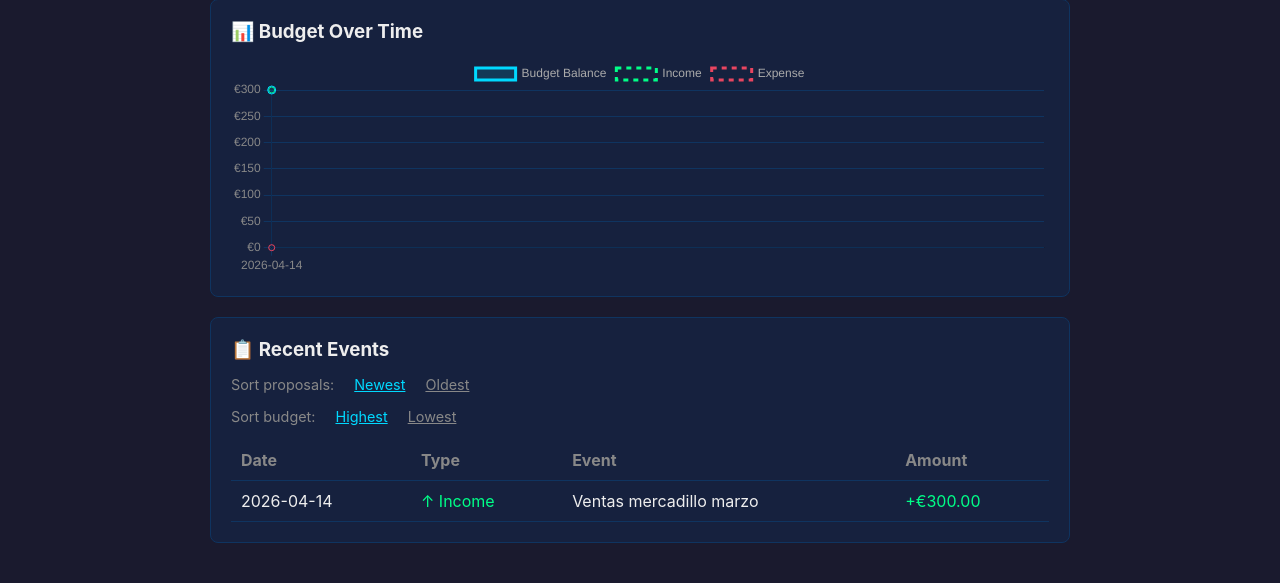
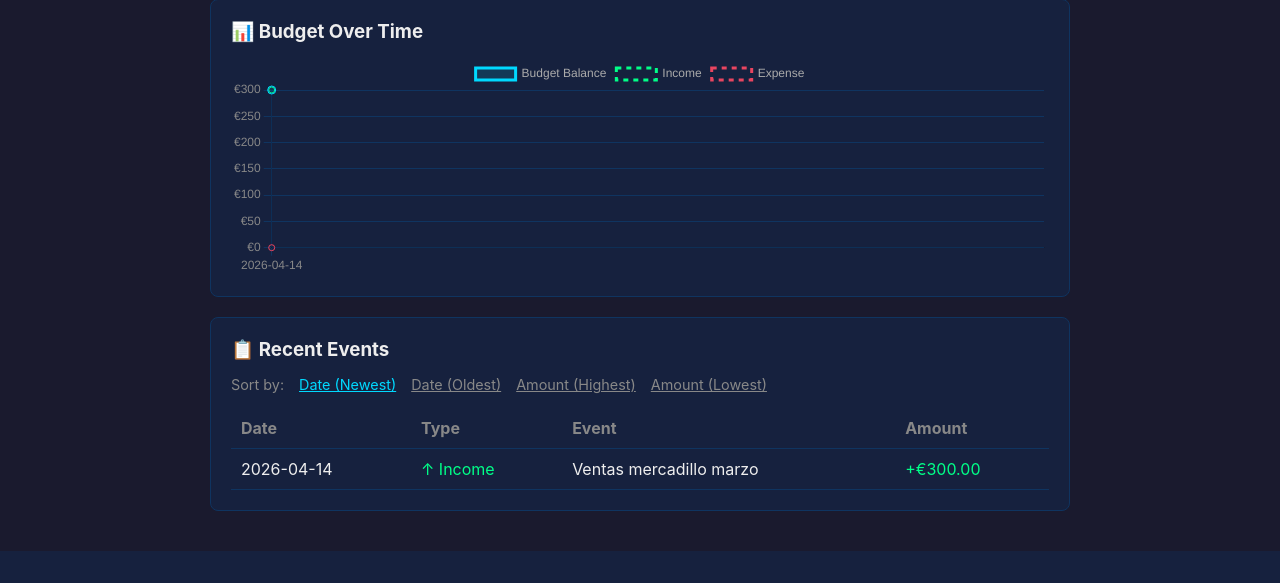
Before and after one commit to makespacemadrid/manavote, a Flask app: page /calendar in a window 1280 px wide. Shown: the part 265-848 px from the top of the page. After the commit the page ends 816 px from the top, so only its background shows below. Run offline with Flask 3, Linux system fonts and the light colour scheme; the visitor is signed in with stand-in values (Sample User, id 1); data comes from the database, SQL or seed files in the repository; data that the repository does not hold is empty.

Commit message:
Add calendar with unified sort options: date/amount, asc/desc

```diff
--- a/app.py
+++ b/app.py
@@ -603,17 +603,15 @@ def calendar():
         return redirect(url_for("login"))
 
     sort_by = request.args.get("sort", "date_desc")
-    amount_sort = request.args.get("amount", "desc")
 
     if sort_by == "date_asc":
-        proposal_order = "created_at ASC"
+        order_clause = "created_at ASC"
+    elif sort_by == "amount_desc":
+        order_clause = "amount DESC"
+    elif sort_by == "amount_asc":
+        order_clause = "amount ASC"
     else:
-        proposal_order = "created_at DESC"
-
-    if amount_sort == "asc":
-        budget_order = "amount ASC"
-    else:
-        budget_order = "amount DESC"
+        order_clause = "created_at DESC"
 
     conn = get_db()
     c = conn.cursor()
@@ -621,7 +619,7 @@ def calendar():
     c.execute(f"""
         SELECT id, title, amount, created_at, status, created_at as submitted_at
         FROM proposals
-        ORDER BY {proposal_order}
+        ORDER BY {order_clause}
         LIMIT 200
     """)
     proposals = c.fetchall()
@@ -629,7 +627,7 @@ def calendar():
     c.execute(f"""
         SELECT id, amount, description, created_at
         FROM budget_log
-        ORDER BY {budget_order}
+        ORDER BY {order_clause}
         LIMIT 100
     """)
     budget_logs = c.fetchall()
--- a/templates/calendar.html
+++ b/templates/calendar.html
@@ -51,15 +51,12 @@
 
 <div class="card">
     <h3>📋 Recent Events</h3>
-    <div style="margin-bottom: 15px; display: flex; gap: 20px; flex-wrap: wrap; font-size: 0.9em;">
-        <span style="color: #888;">Sort proposals:</span>
-        <a href="{{ url_for('calendar', sort='date_desc') }}" style="color: {{ '#00d9ff' if request.args.get('sort') == 'date_desc' or not request.args.get('sort') else '#888' }};">Newest</a>
-        <a href="{{ url_for('calendar', sort='date_asc') }}" style="color: {{ '#00d9ff' if request.args.get('sort') == 'date_asc' else '#888' }};">Oldest</a>
-    </div>
-    <div style="margin-bottom: 15px; display: flex; gap: 20px; flex-wrap: wrap; font-size: 0.9em;">
-        <span style="color: #888;">Sort budget:</span>
-        <a href="{{ url_for('calendar', sort=request.args.get('sort', 'date_desc'), amount='desc') }}" style="color: {{ '#00d9ff' if request.args.get('amount') == 'desc' or not request.args.get('amount') else '#888' }};">Highest</a>
-        <a href="{{ url_for('calendar', sort=request.args.get('sort', 'date_desc'), amount='asc') }}" style="color: {{ '#00d9ff' if request.args.get('amount') == 'asc' else '#888' }};">Lowest</a>
+    <div style="margin-bottom: 15px; display: flex; gap: 15px; flex-wrap: wrap; font-size: 0.9em;">
+        <span style="color: #888;">Sort by:</span>
+        <a href="{{ url_for('calendar', sort='date_desc') }}" style="color: {{ '#00d9ff' if request.args.get('sort') == 'date_desc' or not request.args.get('sort') else '#888' }};">Date (Newest)</a>
+        <a href="{{ url_for('calendar', sort='date_asc') }}" style="color: {{ '#00d9ff' if request.args.get('sort') == 'date_asc' else '#888' }};">Date (Oldest)</a>
+        <a href="{{ url_for('calendar', sort='amount_desc') }}" style="color: {{ '#00d9ff' if request.args.get('sort') == 'amount_desc' else '#888' }};">Amount (Highest)</a>
+        <a href="{{ url_for('calendar', sort='amount_asc') }}" style="color: {{ '#00d9ff' if request.args.get('sort') == 'amount_asc' else '#888' }};">Amount (Lowest)</a>
     </div>
     <div style="overflow-x: auto;">
         <table>
```
